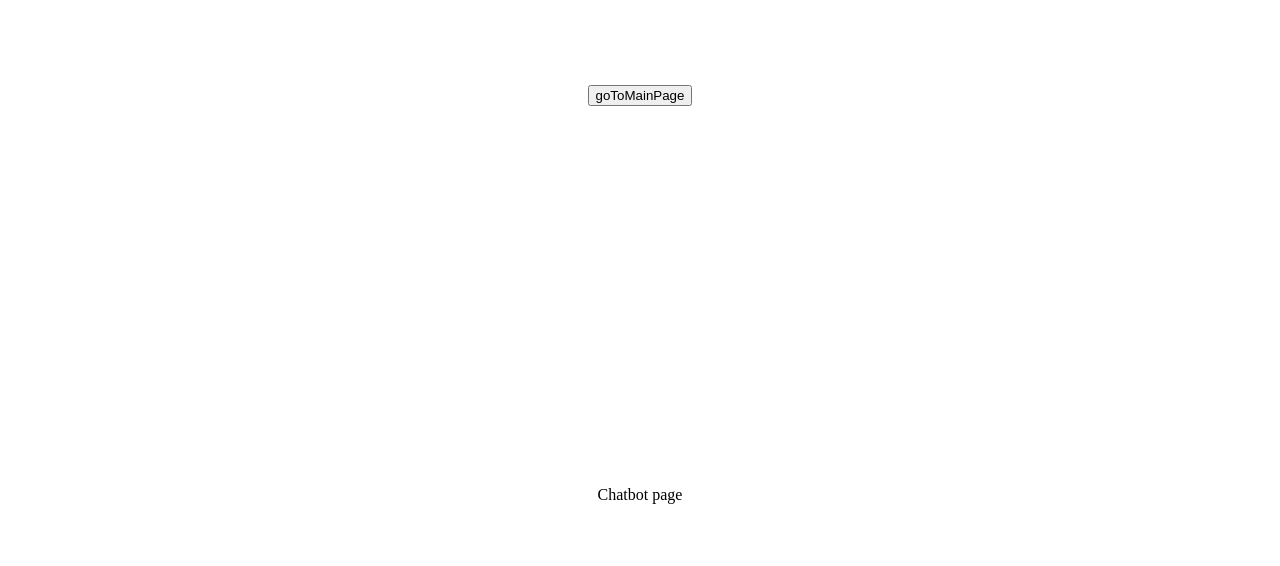
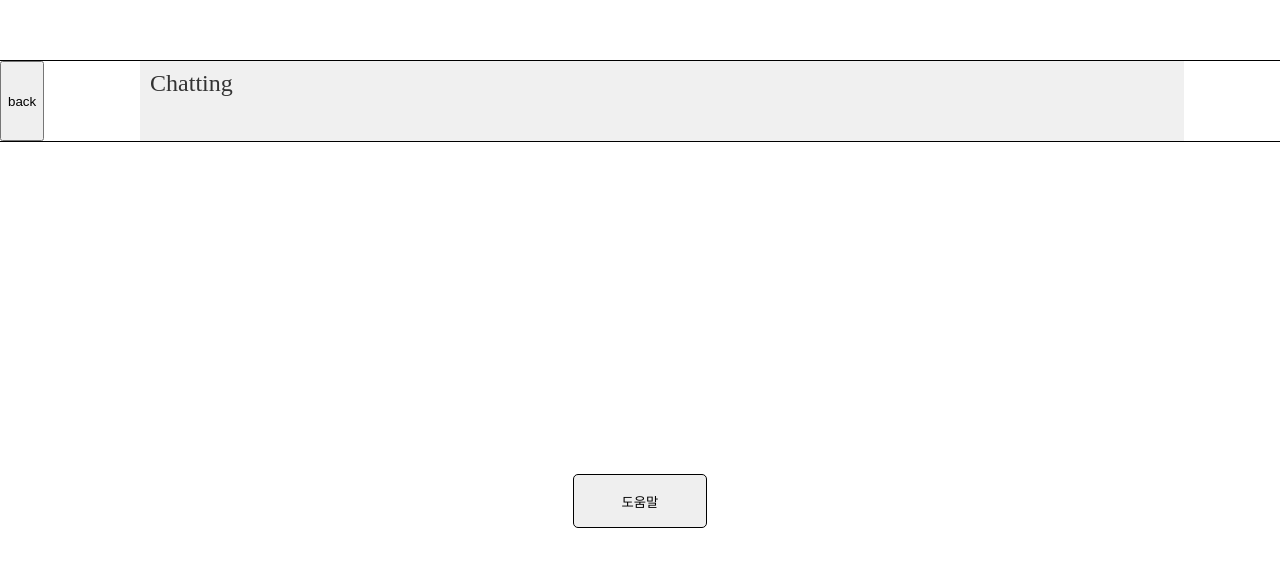
Before and after one commit to CWDll/Mearing, a React (Create React App) app: page /chatbot in a window 1280 px wide. Shown: the part 106-672 px from the top of the page. Built offline with nearby package versions, Linux system fonts and the light colour scheme.

Commit message:
[Refactor] 컴포넌트 속성으로 스타일링 분리

```diff
--- a/src/pages/ChatbotPage/ChatbotPage.tsx
+++ b/src/pages/ChatbotPage/ChatbotPage.tsx
@@ -1,6 +1,10 @@
 import React from "react";
 import * as S from "./style";
 import { useNavigate } from "react-router-dom";
+
+// 컴포넌트 가져오기
+import TitleBar from "../../components/TitleBar";
+import { SecondaryButton } from "../../components/Button";
 
 const ChatbotPage: React.FC = () => {
   const navigate = useNavigate();
@@ -13,8 +17,11 @@ const ChatbotPage: React.FC = () => {
 
   return (
     <S.ChatbotContainer>
-      <button onClick={goToBack}>goToMainPage</button>
-      Chatbot page
+      <S.Header>
+        <button onClick={goToBack}>back</button>
+        <TitleBar title="Chatting"/>
+      </S.Header>
+      <SecondaryButton onClick={goToBack} disabled={false} children="도움말"/>
     </S.ChatbotContainer>
   );
 };
--- a/src/pages/ChatbotPage/style.tsx
+++ b/src/pages/ChatbotPage/style.tsx
@@ -6,4 +6,13 @@ export const ChatbotContainer = styled.div`
     align-items: center;
     height: 100vh;
     justify-content: space-around;
-    `;
+`;
+
+export const Header = styled.div`
+    display: flex;
+    flex-direction: row;
+    justify-content: space-between;
+    width: 100%;
+    height: 5em;
+    border: 1px solid black;
+`;
--- a/src/pages/MainPage/MainPage.tsx
+++ b/src/pages/MainPage/MainPage.tsx
@@ -4,7 +4,7 @@ import { useNavigate } from "react-router-dom";
 
 // 컴포넌트 가져오기
 import TitleBar from "../../components/TitleBar";
-import Button from "../../components/Button";
+import { PrimaryButton } from "../../components/Button";
 import ContentBox from "../../components/ContentBox";
 
 const MainPage: React.FC = () => {
@@ -66,8 +66,8 @@ const MainPage: React.FC = () => {
         ))}
       </S.SavedChatContainer>
       <S.ButtonContainer>
-        <Button onClick={goToChatbotPage} disabled={false} children="Chat"/>
-        <Button onClick={goToCenterPage} disabled={false} children="Center"/>
+        <PrimaryButton onClick={goToChatbotPage} disabled={false} children="Chat"/>
+        <PrimaryButton onClick={goToCenterPage} disabled={false} children="Center"/>
       </S.ButtonContainer>
     </S.MainContainer>
   );
```
